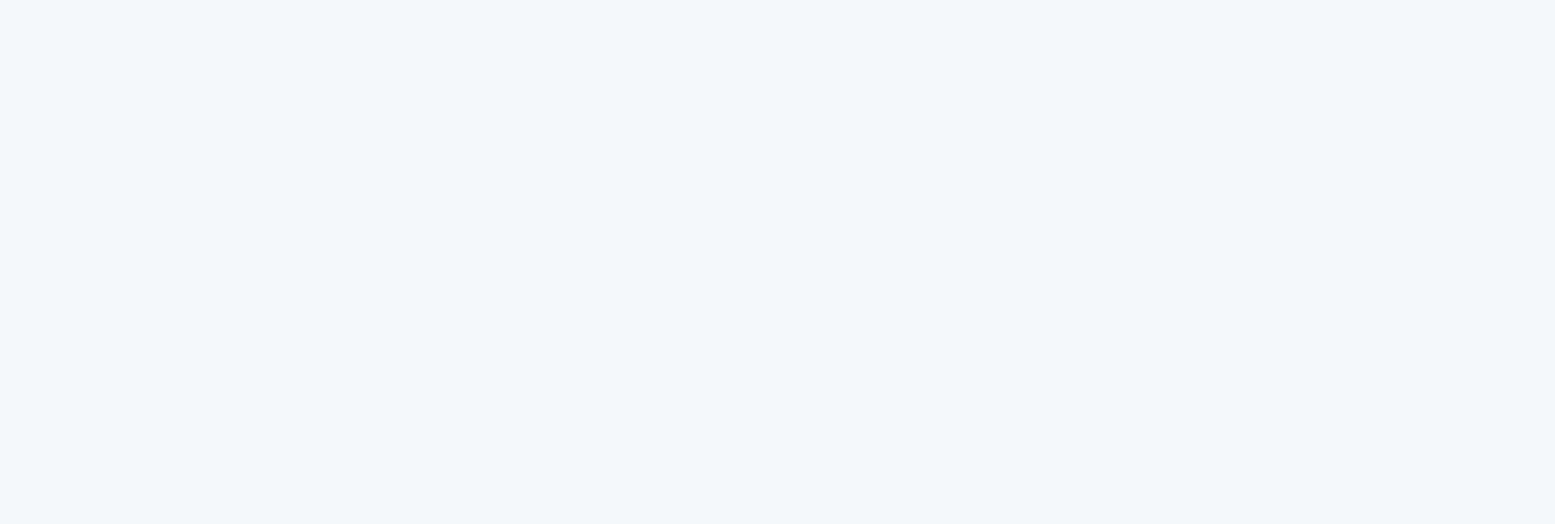
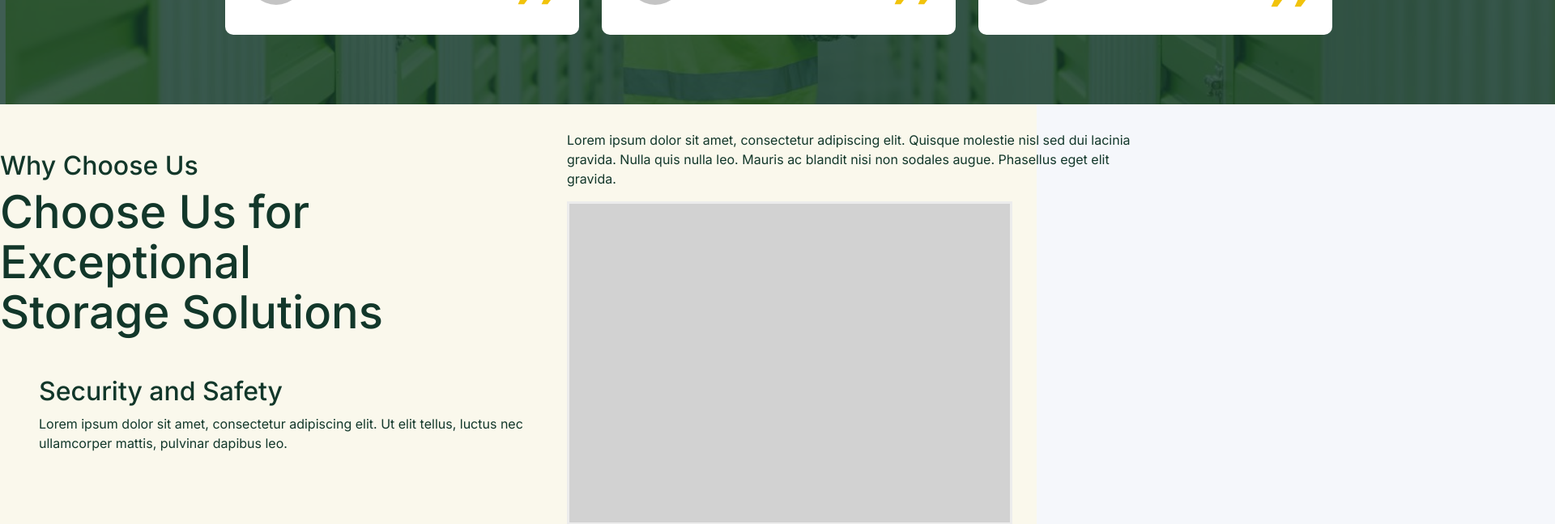
Before and after one commit to Simon-creates/Javascript, a React (Vite) app in the folder my-app/: page / in a window 1280 px wide. Shown: the part 2900-3548 px from the top of the page at 81% size, 1920 px wide, since content can reach past the window. Before the commit the page ends 2472 px from the top, so only its background shows below. Built offline with nearby package versions, Linux system fonts and the light colour scheme; no server answers.

Commit message:
18th commit. Why choose us-section påbörjad

```diff
--- /dev/null
+++ b/my-app/src/components/component/WhyBox.css
@@ -0,0 +1,5 @@
+.Why-box{
+    padding: 1rem;
+    margin: 2rem;
+    flex: 1;
+}
--- /dev/null
+++ b/my-app/src/components/component/WhyBox.jsx
@@ -0,0 +1,10 @@
+import './WhyBox.css';
+
+export default function WhyBox({ title, children }) {
+  return (
+    <div className="Why-box">
+      <h2>{title}</h2>
+      <p>{children}</p>
+    </div>
+  );
+}
--- a/my-app/src/components/pages/AboutPage.jsx
+++ b/my-app/src/components/pages/AboutPage.jsx
@@ -1,6 +1,7 @@
 import About from "../sections/About";
 import Logos from "../sections/Logos";
 import Services from "../sections/Services";
+import Testimonials from "../sections/Testimonials";
 
 export default function AboutPage() {
   return (
@@ -8,6 +9,7 @@ export default function AboutPage() {
       <About />
       <Logos />
       <Services />
+      <Testimonials />
     </main>
   );
 }
--- a/my-app/src/components/pages/Home.jsx
+++ b/my-app/src/components/pages/Home.jsx
@@ -2,6 +2,8 @@ import Hero from "../sections/Hero";
 import About from "../sections/About";
 import Logos from "../sections/Logos";
 import Services from "../sections/Services";
+import Testimonials from "../sections/Testimonials";
+import Why from "../sections/Why";
 import Subscribe from "../sections/Subscribe";
 import { useEffect } from 'react';
 
@@ -32,6 +34,8 @@ export default function Home() {
       <About />
       <Logos />
       <Services />
+      <Testimonials />
+      <Why />
       <Subscribe />
     </section>
   );
--- /dev/null
+++ b/my-app/src/components/sections/Testimonials.jsx
@@ -0,0 +1,14 @@
+import { Link } from 'react-router-dom';
+import './Testimonials.css';
+
+
+
+export default function Testimonials() {
+  return (
+    <section className="Testimonials">
+        <div className="background-testimonials">
+            <img src="/images/Testimonials.svg" alt="Testimonials"></img>
+        </div>
+    </section>
+  );
+}
--- /dev/null
+++ b/my-app/src/components/sections/Why.css
@@ -0,0 +1,23 @@
+.Why{
+    background-color: #FAF8EC;
+}
+.Why-container{
+    width: 1400px;
+    margin: 0 auto;
+    display: flex;
+    justify-content: space-between;
+    align-items: center;
+    padding-top: 2rem;
+}
+.Why-left,
+.Why-right {
+  flex: 1;
+}
+
+
+.Why-gray{
+    background-color: #d2d2d2;
+    border: 3px solid#ececec;
+    height: 400px;
+    width: 550px;
+}
--- /dev/null
+++ b/my-app/src/components/sections/Why.jsx
@@ -0,0 +1,29 @@
+import { Link } from 'react-router-dom';
+import './Why.css';
+import WhyBox from '../component/WhyBox';
+
+
+
+export default function Why() {
+  return (
+    <section className="Why">
+    <div className="Why-container">
+        <div className="Why-left">
+            <h2>Why Choose Us</h2>
+            <h1>Choose Us for Exceptional <br/> Storage Solutions</h1>
+            <WhyBox title="Security and Safety">
+                 Lorem ipsum dolor sit amet, consectetur adipiscing elit. Ut elit tellus, luctus nec ullamcorper mattis, pulvinar dapibus leo.
+            </WhyBox>
+
+
+        </div>
+
+        <div className="Why-right">
+            <p>Lorem ipsum dolor sit amet, consectetur adipiscing elit. Quisque molestie nisl sed dui lacinia gravida. Nulla quis nulla leo. Mauris ac blandit nisi non sodales augue. Phasellus eget elit gravida.</p>
+            <div className="Why-gray"></div>
+        </div>
+    </div>
+
+    </section>
+  );
+}
```
Also changed, not shown: my-app/public/images/Testimonials.svg (added), my-app/src/components/sections/Testimonials.css (added).
